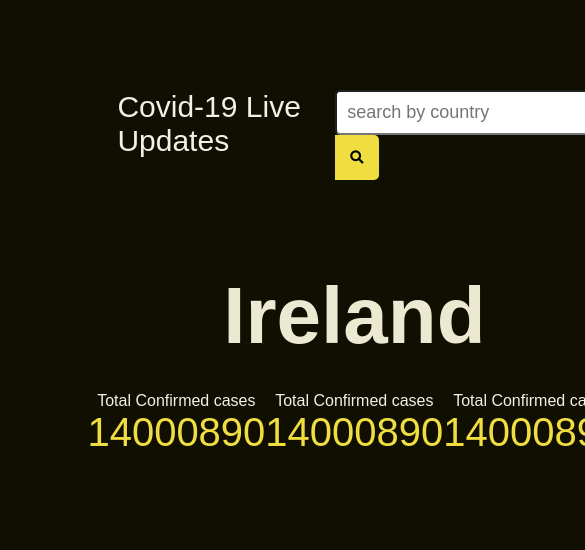
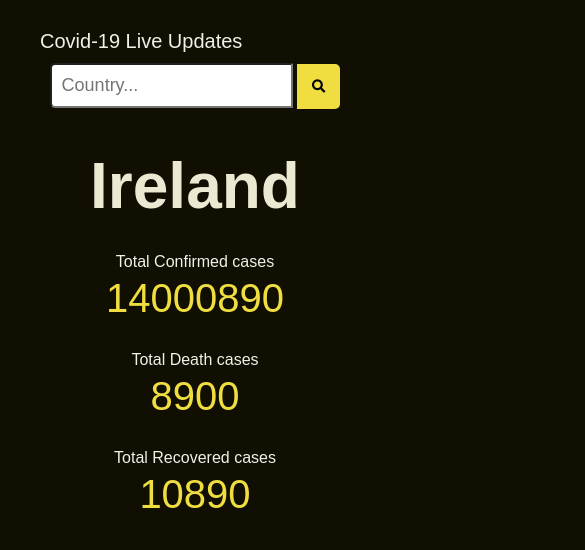
Before and after one commit to yasaswiniboddupalli/Covid-Live-Updates, a plain HTML site: page index.html in a window 390 px wide. Shown: the top 550 px of the page, 585 px wide, since content can reach past the window. Drawn offline with Linux system fonts and the light colour scheme; a web font is replaced by a local one.

Commit message:
Styles applied responsive

```diff
--- /dev/null
+++ b/_mixins.scss
@@ -0,0 +1,5 @@
+@mixin mq($arg){
+    @media screen and (max-width:$arg){
+        @content;
+    }
+}
--- a/index.html
+++ b/index.html
@@ -21,7 +21,7 @@
 
        <div class="search-container">
         <div class="search-box">
-            <input type="text" class="search" placeholder="search by country">
+            <input type="text" class="search" placeholder="Country...">
              <button type="submit" class="search-btn"><i class="fas fa-search"></i></button>
         </div>
        </div>
@@ -40,13 +40,13 @@
             </div>
             <!--death-->
             <div class="output1">
-                <label>Total Confirmed cases</label>
-                <p class="cases">14000890</p>
+                <label>Total Death cases</label>
+                <p class="cases">8900</p>
             </div>
             <!--recovered-->
             <div class="output1">
-                <label>Total Confirmed cases</label>
-                <p class="cases">14000890</p>
+                <label>Total Recovered cases</label>
+                <p class="cases">10890</p>
             </div>
         </div>
     </div>
--- a/styles.scss
+++ b/styles.scss
@@ -1,3 +1,5 @@
+@import "mixins";
+
 *{
     box-sizing: border-box;
     margin:0;
@@ -19,15 +21,31 @@ body{
     place-items: center;
     background-color: $background-color;
     color:$font-color;
+    @include mq(600px){
+        font-size: 16px;
+        display: flex;
+        flex-direction: column;
+        margin:0 auto;
+    }
 }
 
 .main-container{
     display:grid;
+    //grid-template-columns: repeat(2,1fr);
     //place-items: center;
     width:80%;
-   // border:5px solid black;
+    //border:5px solid white;
     margin:30px 50px;
     padding:30px 20px;
+    @include mq(600px){
+        //display:flex;
+       // flex-direction: column;
+       width:100%;
+       margin:10px;
+       padding:10px;
+       text-align: center;
+       //border:1px solid white;
+    }
 
 }
 
@@ -37,6 +55,13 @@ body{
    // border:5px solid black;
     margin-bottom:30px;
     padding:30px;
+
+    @include mq(600px){
+        display: inline-block;
+        margin-top:10px;
+        padding-top:0px;
+        margin-bottom: -20px;
+    }
 }
 .logo-container{
     $font-weight:$regular-weight;
@@ -44,10 +69,29 @@ body{
     font-style:normal;
     color:$lighten-color;
     //color:lighten($font-color, 30%);
+    @include mq(800px){
+        font-size:20px;
+        padding-bottom:10px;
+        text-align: left;
 
+    }
 }
 
 .search-container{
+    @include mq(600px){
+        display:inline-block;
+        input{
+            width:80%;
+            //font-size:0px;
+            margin: 0;
+            padding: 0;
+        }
+    }
+    @include mq(300px){
+        input{
+            width: 70%;
+        }
+    }
     .search{
         padding:10px;
         margin-right:0px;
@@ -83,12 +127,28 @@ body{
     padding:30px;
     font-size: 2.5em;
 
+    @include mq(600px){
+        font-size: 2em;
+        display: inline-block;
+
+        text-align: center;
+    }
 }
 
 .output-container{
     display:flex;
     justify-content: space-evenly;
     text-align: center;
+    @include mq(600px){
+        display: inline-block;
+        width:100%;
+
+        p{
+            font-size:1.5em;
+            padding-top:5px;
+            margin-bottom:30px;
+        }
+    }
 
     p{
         font-size:2.5em;
```
Also changed, not shown: styles.css, 1 other file.
